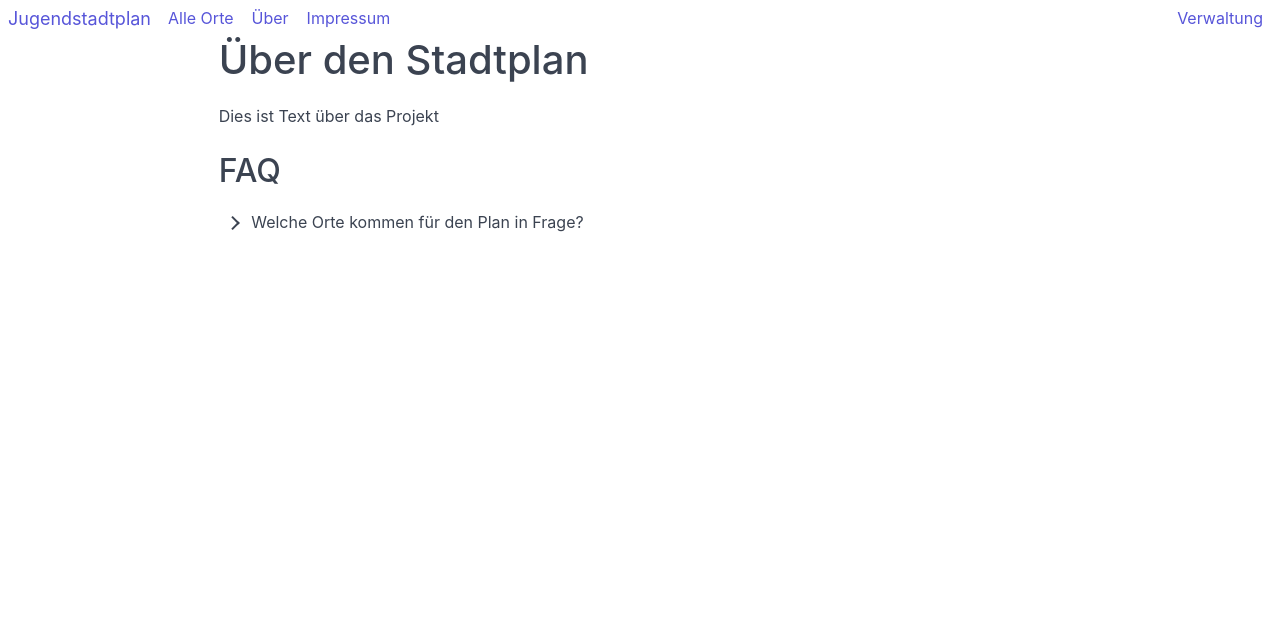
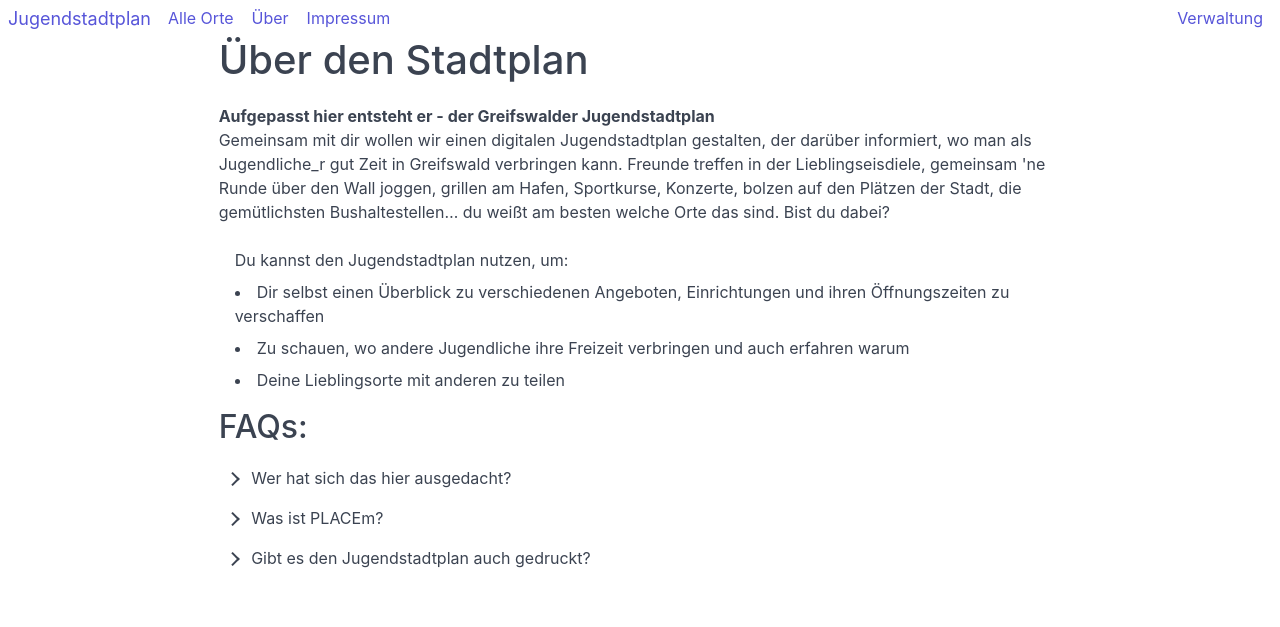
Before and after one commit to tmahlburg/jugendstadtplan, a Django app: page /about/ in a window 1280 px wide. Shown: the top 627 px of the page. Run offline with Django 3.2, Linux system fonts and the light colour scheme; some libraries are stand-ins or nearby versions.

Commit message:
added about text

```diff
--- a/jugendstadtplan/templates/about.html
+++ b/jugendstadtplan/templates/about.html
@@ -7,16 +7,42 @@
         <div class="coloumns">
             <div class="coloumn col-6 col-xl-8 col-lg-9 col-md-10 col-sm-12 col-xs-12 col-mx-auto">
                 <h1>Über den Stadtplan</h1>
-                <p>Dies ist Text über das Projekt</p>
-                <h2>FAQ</h2>
+                <b>Aufgepasst hier entsteht er - der Greifswalder Jugendstadtplan</b>
+                <p>Gemeinsam mit dir wollen wir einen digitalen Jugendstadtplan gestalten, der darüber informiert, wo man als Jugendliche_r gut Zeit in Greifswald verbringen kann. Freunde treffen in der Lieblingseisdiele, gemeinsam 'ne Runde über den Wall joggen, grillen am Hafen, Sportkurse, Konzerte, bolzen auf den Plätzen der Stadt, die gemütlichsten Bushaltestellen… du weißt am besten welche Orte das sind. Bist du dabei?</p>
+                <ul>Du kannst den Jugendstadtplan nutzen, um:
+	                <li>Dir selbst einen Überblick zu verschiedenen Angeboten, Einrichtungen und ihren Öffnungszeiten zu verschaffen</li>
+	                <li>Zu schauen, wo andere Jugendliche ihre Freizeit verbringen und auch erfahren warum</li>
+	                <li>Deine Lieblingsorte mit anderen zu teilen</li>
+                </ul>
+			    <h2>FAQs:</h2>
                 <div class="accordion">
                     <input type="checkbox" id="accordion-1" name="accordion-checkbox" hidden>
                     <label class="accordion-header" for="accordion-1">
                     <i class="icon icon-arrow-right mr-1"></i>
-                    Welche Orte kommen für den Plan in Frage?
+                    Wer hat sich das hier ausgedacht?
                     </label>
                     <div class="accordion-body">
-                    Nur die Besten!
+					Der Jugendstadtplan wurde angestoßen und programmiert durch Jugendliche der offenen Jugendarbeit der evangelischen Altstadtgemeinde im Rahmen des Projekts #einmischen - für Jugendbeteiligung in Greifswald.
+                    </div>
+                </div>
+                <div class="accordion">
+                    <input type="checkbox" id="accordion-2" name="accordion-checkbox" hidden>
+                    <label class="accordion-header" for="accordion-2">
+                    <i class="icon icon-arrow-right mr-1"></i>
+					Was ist PLACEm?
+                    </label>
+                    <div class="accordion-body">
+					PLACEm ist eine kostenlose Mitrede-App für Android und iOS, die Lust aufs Mitdenken und Mitreden wecken möchte. Warum wir dir das an dieser Stelle erzählen? Einige der hier markierten Orte findest du auch als sogenannte Places in eben jener App. Sie haben sich unter dem Oberplace „Greifswald - deine Stadt“ dort versammelt, um Jugendlichen die Möglichkeit auf mehr Mitsprache in ihrer Arbeit, bei konkreten Angeboten oder auch kommunalpolitischen Entscheidungen einzuräumen. Wenn auf unserem Stadtplan markiert ist, dass der jeweilige Ort auch in der PLACEm-App zu finden ist, dann kannst du ihn per QR-Code abonnieren und erhältst sogenannte Push-Benachrichtigungen, wenn es etwas neues zu entscheiden gibt, klar ist wo die nächste Ferienfreizeit hinführt, wann zwischen den Weihnachtsfeiertagen geöffnet ist oder wo neue Graffitiflächen in der Stadt entstehen.
+                    </div>
+                </div>
+                <div class="accordion">
+                    <input type="checkbox" id="accordion-3" name="accordion-checkbox" hidden>
+                    <label class="accordion-header" for="accordion-3">
+                    <i class="icon icon-arrow-right mr-1"></i>
+					Gibt es den Jugendstadtplan auch gedruckt?
+                    </label>
+                    <div class="accordion-body">
+	                Noch nicht, aber wenn uns genug Leute schreiben, dass sie das toll finden würden, lässt sich da sicherlich was machen.
                     </div>
                 </div>
             </div>
```
